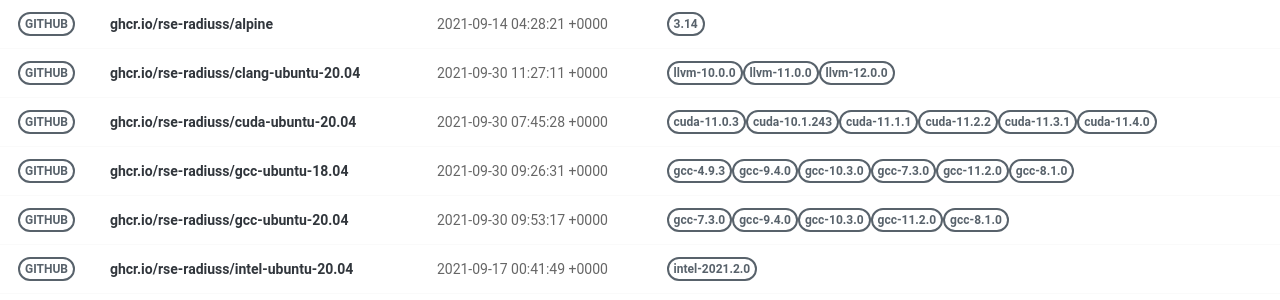
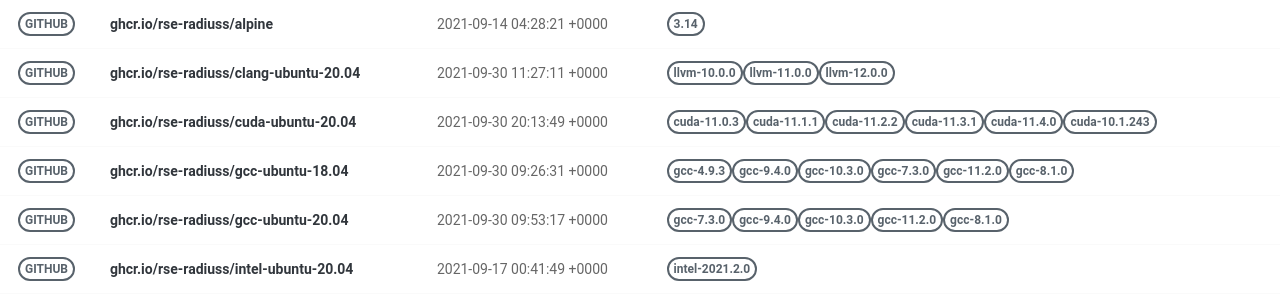
Before and after one commit to rse-ops/docker-images, a Jekyll site: the page built from pages/index.md, in a window 1280 px wide. Shown: the part 130-430 px from the top of the page. Built offline with Jekyll 4.4.1, drawn with Linux system fonts in a browser that asks for light colours; nearby versions of some CDN libraries.

Commit message:
Automated push to update library 2021-09-30

```diff
--- a/_library/ghcr.io-rse-radiuss-cuda-ubuntu-20.04.md
+++ b/_library/ghcr.io-rse-radiuss-cuda-ubuntu-20.04.md
@@ -1,7 +1,7 @@
 ---
 layout: container
 name: ghcr.io/rse-radiuss/cuda-ubuntu-20.04
-updated_at: 2021-09-30 07:45:28.327025
+updated_at: 2021-09-30 20:13:49.875725
 
 
 container_url: https://github.com/orgs/rse-radiuss/packages/container/package/cuda-ubuntu-20.04
```
Also changed, not shown: other parts of _library/ghcr.io-rse-radiuss-cuda-ubuntu-20.04.md (+3 -3 lines).
